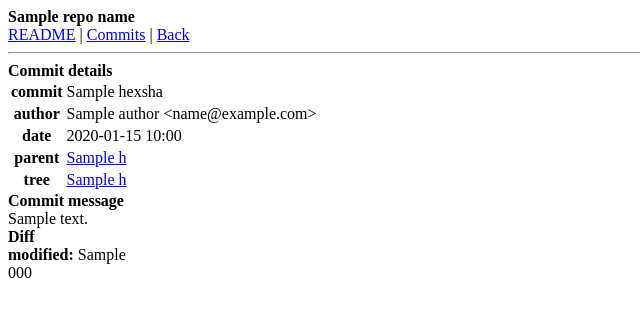
After one commit to LukaHietala/git-webview, a Flask app: template templates/commit.html in a window 1280 px wide. The commit adds this page. Shown: the top 317 px of the page, without its empty margins (0-640 px from the left). Run offline with Flask 3, Linux system fonts and the light colour scheme; the template is opened without the code that fills it: most values are stand-ins (such as "Sample title", 1, 10 or a date in 2020).

Commit message:
add datetime filter and commit page

```diff
--- a/app.py
+++ b/app.py
@@ -1,10 +1,17 @@
 from flask import Flask, render_template, request
-from util import get_readme, get_repos, get_commits
+from util import get_readme, get_repos, get_commits, get_commit
 from pathlib import Path
+from datetime import datetime
 
 app = Flask(__name__)
 
 repoRoot = Path("/home/lhietala/git-webview/repos-example")
+
+@app.template_filter('datetime')
+def format_datetime(value, format='%Y-%m-%d %H:%M'):
+    if isinstance(value, (int, float)):
+        value = datetime.fromtimestamp(value)
+    return value.strftime(format)
 
 @app.route("/")
 def index():
@@ -44,5 +51,14 @@ def commits(repo_name):
                          has_next=has_next,
                          has_prev=has_prev)
 
+@app.route("/<repo_name>/commit/<commit_hash>")
+def commit(repo_name, commit_hash):
+    commit = get_commit(str(repoRoot / repo_name), commit_hash)
+
+    return render_template("commit.html",
+                           repo_name=repo_name,
+                           commit=commit["commit"],
+                           diffs=commit["diffs"])
+
 if __name__ == "__main__":
     app.run()
--- a/templates/base.html
+++ b/templates/base.html
@@ -2,7 +2,7 @@
 <html>
 <head>
     <title>{% block title %}Git Webview{% endblock %}</title>
-    <link rel="stylesheet" href="../static/styles.css">
+    <link rel="stylesheet" href="/static/styles.css">
 </head>
 <body>
     {% if repo_name %}
--- /dev/null
+++ b/templates/commit.html
@@ -0,0 +1,56 @@
+{% extends "base.html" %}
+
+{% block title %}{{ repo_name }} - commit {{ commit.hexsha[:8] }}{% endblock %}
+
+{% block content %}
+<h2>Commit details</h2>
+
+<table>
+    <tr>
+        <th>commit</th>
+        <td class="sha">{{ commit.hexsha }}</td>
+    </tr>
+    <tr>
+        <th>author</th>
+        <td>{{ commit.author.name }} &lt;{{ commit.author.email }}&gt;</td>
+    </tr>
+    <tr>
+        <th>date</th>
+        <td>{{ commit.committed_datetime|datetime }}</td>
+    </tr>
+    {% if commit.parents %}
+    <tr>
+        <th>parent</th>
+        <td>{% for parent in commit.parents %}<a href="/{{ repo_name }}/commit/{{ parent.hexsha }}">{{ parent.hexsha[:8] }}</a>{% if not loop.last %}, {% endif %}{% endfor %}</td>
+    </tr>
+    {% endif %}
+    <tr>
+        <th>tree</th>
+        <!--TODO-->
+        <td><a href="/{{ repo_name }}/tree?ref={{ commit.hexsha }}">{{ commit.tree.hexsha[:8] }}</a></td>
+    </tr>
+</table>
+
+<h3>Commit message</h3>
+<div>{{ commit.message }}</div>
+
+<h3>Diff</h3>
+{% for diff in diffs %}
+<div>
+    {% if diff.new_file %}
+    <strong style="color: green;">new:</strong> {{ diff.b_path }}
+    {% elif diff.deleted_file %}
+    <strong style="color: red;">deleted:</strong> {{ diff.a_path }}
+    {% elif diff.renamed_file %}
+    <strong>renamed:</strong> {{ diff.a_path }} -> {{ diff.b_path }}
+    {% else %}
+    <strong>modified:</strong> {{ diff.a_path }}
+    {% endif %}
+</div>
+<div >{% if diff.diff %}{{ diff.diff.decode('utf-8', errors='replace') }}{% else %}Binary file{% endif %}</div>
+{% endfor %}
+
+{% if not diffs %}
+<p>No changes</p>
+{% endif %}
+{% endblock %}
--- a/templates/commits.html
+++ b/templates/commits.html
@@ -18,10 +18,12 @@
     <tbody>
         {% for commit in commits %}
         <tr>
-            <td>{{ commit.hexsha[:8] }}</td>
+            <td>
+                <a href="/{{ repo_name }}/commit/{{ commit.hexsha }}">{{ commit.hexsha[:8] }}</a>
+            </td>
             <td>{{ commit.message }}</td>
             <td>{{ commit.author }}</td>
-            <td>{{ commit.date.strftime('%Y-%m-%d %H:%M') }}</td>
+            <td>{{ commit.date | datetime }}</td>
         </tr>
         {% endfor %}
     </tbody>
--- a/templates/index.html
+++ b/templates/index.html
@@ -21,7 +21,7 @@
             <tr>
                 <td><a href="/{{ repo.name }}/">{{ repo.name }}</a></td>
                 <td>{{ repo.description }}</td>
-                <td>{{ repo.last_updated.strftime('%Y-%m-%d %H:%M') if repo.last_updated else '-' }}</td>
+                <td>{{ repo.last_updated | datetime if repo.last_updated else '-' }}</td>
             </tr>
             {% endfor %}
         </tbody>
```
Also changed, not shown: util.py (+25 -0 lines).
